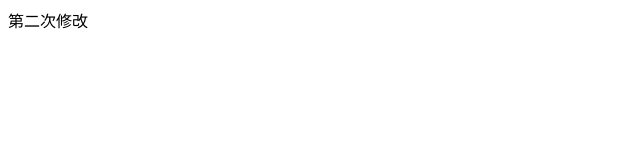
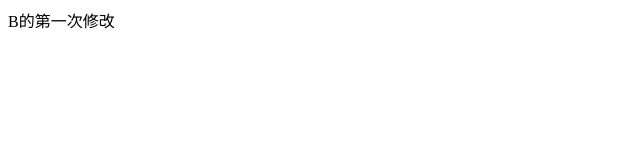
Before and after one commit to haojie-frontEnd/git-test1, a plain HTML site: page index.html in a window 1280 px wide. Shown: the full height of the page, 0-640 px from the left. Drawn offline with Linux system fonts and the light colour scheme.

Commit message:
B的第一次修改

```diff
--- a/index.html
+++ b/index.html
@@ -8,7 +8,7 @@
 </head>
 
 <body>
-    <div class="d">第二次修改</div>
+    <div class="d">B的第一次修改</div>
 </body>
 
 </html>
```
